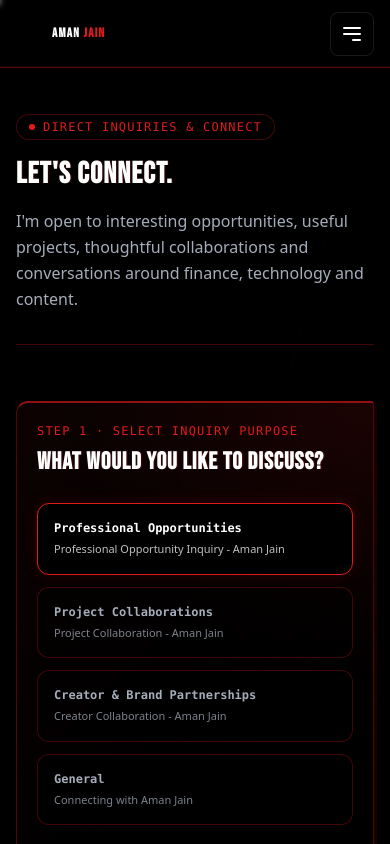
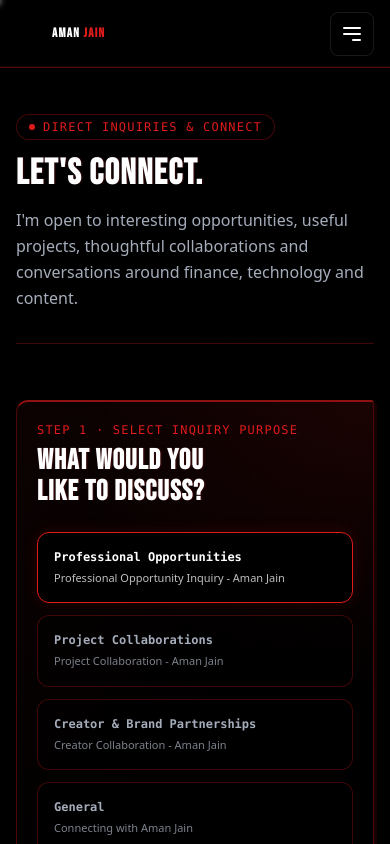
Before and after one commit to aman482006-beep/Oatish-webiste, a Next.js app: page /contact in a window 390 px wide. Shown: the top 844 px of the page. Built offline with nearby package versions, Linux system fonts and the light colour scheme.

Commit message:
Add phone-first layout safeguards

```diff
--- a/src/app/globals.css
+++ b/src/app/globals.css
@@ -811,3 +811,128 @@ main > div.min-h-screen::before {
     animation: none !important;
   }
 }
+
+
+/* Phone-first layout corrections: preserve the existing Spider-Man art direction. */
+@media (max-width: 640px) {
+  html {
+    scroll-padding-top: 76px;
+  }
+
+  body {
+    width: 100%;
+    min-width: 0;
+    overflow-x: clip;
+  }
+
+  main,
+  main > *,
+  main section,
+  main section > *,
+  main article,
+  main [class*="grid-cols-"],
+  main [class*="flex"] > * {
+    min-width: 0;
+    max-width: 100%;
+  }
+
+  main > section,
+  main > div.min-h-screen {
+    scroll-margin-top: 76px;
+  }
+
+  main h1 {
+    font-size: clamp(2rem, 9.2vw, 3rem) !important;
+    line-height: 0.98 !important;
+    letter-spacing: -0.02em;
+    overflow-wrap: anywhere;
+  }
+
+  main h2 {
+    font-size: clamp(1.55rem, 7.3vw, 2.15rem);
+    line-height: 1.08;
+    overflow-wrap: anywhere;
+  }
+
+  main h3 {
+    overflow-wrap: anywhere;
+  }
+
+  main p,
+  main li,
+  main a,
+  main button,
+  main label,
+  footer a {
+    overflow-wrap: anywhere;
+  }
+
+  main > section {
+    padding-inline: 1rem;
+  }
+
+  main > div.min-h-screen {
+    padding-inline: 1rem;
+  }
+
+  main [class*="grid-cols-"] {
+    grid-template-columns: minmax(0, 1fr);
+  }
+
+  main [class*="gap-12"],
+  main [class*="gap-16"] {
+    row-gap: 2rem;
+  }
+
+  main [class*="rounded-3xl"],
+  main [class*="rounded-2xl"] {
+    border-radius: 0.9rem !important;
+  }
+
+  main input,
+  main textarea,
+  main select,
+  main button,
+  main a[href] {
+    max-width: 100%;
+  }
+
+  /* Avoid large blurred layers consuming the entire small viewport. */
+  main > section::before,
+  main > div.min-h-screen::before {
+    opacity: 0.18;
+  }
+
+  /* Keep the hero artwork in proportion to the screen and prevent the
+     scroll cue from covering the headline or the CTAs. */
+  #about {
+    scroll-margin-top: 76px;
+  }
+}
+
+/* Small phones (320–375 px): use compact page gutters and button sizing. */
+@media (max-width: 380px) {
+  nav[class*="fixed"][class*="top-0"] {
+    padding-inline: 0.75rem;
+  }
+
+  main > section,
+  main > div.min-h-screen {
+    padding-inline: 0.875rem;
+  }
+
+  .spidey-btn,
+  .spidey-pill,
+  .tech-btn {
+    width: 100%;
+    max-width: 100%;
+    padding-inline: 0.9rem;
+    font-size: 0.92rem;
+    letter-spacing: 0.055em;
+  }
+
+  main [class*="tracking-widest"],
+  main [class*="tracking-wider"] {
+    letter-spacing: 0.06em;
+  }
+}
```
